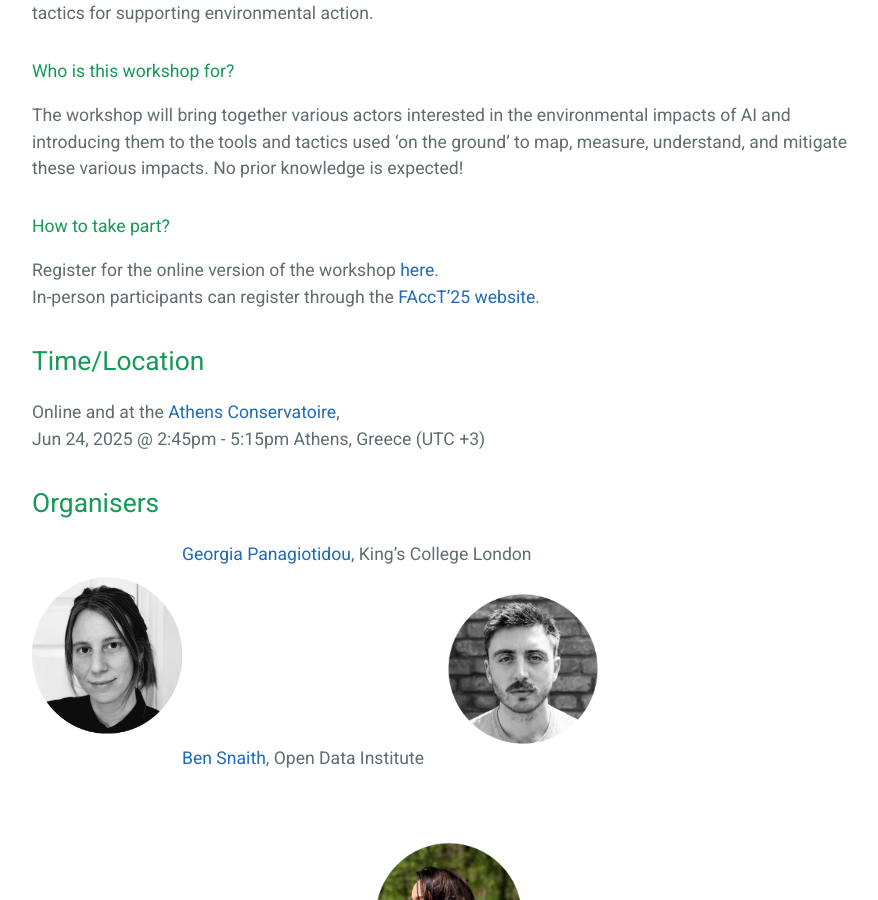
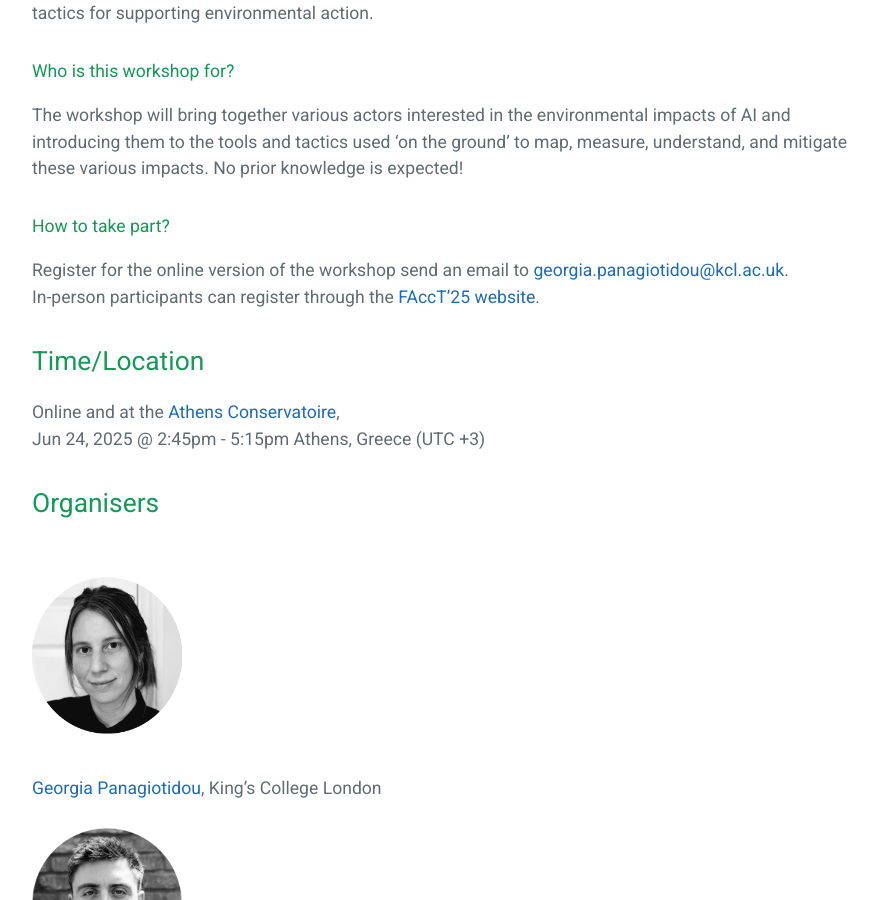
Before and after one commit to FourCoffees/environmentaltactics, a Jekyll site: the page built from index.md, in a window 1280 px wide and 900 px high, scrolled down 585 px. Shown: the whole window, without its empty margins (192-1070 px from the left). Built offline with Jekyll 4.4.1, drawn with Linux system fonts in a browser that asks for light colours.

Commit message:
Update index.md

```diff
--- a/index.md
+++ b/index.md
@@ -10,7 +10,7 @@ The workshop will bring together various actors interested in the environmental
 
 #### How to take part?
 
-Register for the online version of the workshop [here](){:target="_blank"}.
+Register for the online version of the workshop send an email to [georgia.panagiotidou@kcl.ac.uk](mailto:georgia.panagiotidou@kcl.ac.uk).
 <br>
 In-person participants can register through the [FAccT'25 website](https://facctconference.org){:target="_blank"}.
 
@@ -20,21 +20,21 @@ Online and at the [Athens Conservatoire](https://www.athensconservatoire.gr/){:t
 Jun 24, 2025 @ 2:45pm - 5:15pm Athens, Greece (UTC +3)
 
 ## Organisers
-<img src="assets/css/georgia2.png" alt="Georgia's Photo" width="150" align=left/>
+<img src="assets/css/georgia2.png" alt="Georgia's Photo" width="150" />
 [Georgia Panagiotidou](https://fourcoffees.github.io/georgiapanagiotidou/){:target="_blank"}, King's College London
 <br>
 <br>
-<img src="assets/css/ben.png" alt="Ben's Photo" width="150" style="display: block; margin: auto;"/>
+<img src="assets/css/ben.png" alt="Ben's Photo" width="150" />
 [Ben Snaith](https://theodi.org/profile/ben-snaith/){:target="_blank"}, Open Data Institute
 
 <br>
 <br>
-<img src="assets/css/tunebe.png" alt="Aurora's Photo" width="150" style="display: block; margin: auto;"/>
+<img src="assets/css/tunebe.png" alt="Aurora's Photo" width="150" />
 [Aurora Gomez](https://tunubesecamirio.com){:target="_blank"}, Tunubesecamirio
 
 <br>
 <br>
-<img src="assets/css/tkneese.png" alt="Tamara's Photo" width="150" style="display: block; margin: auto;"/>
+<img src="assets/css/tkneese.png" alt="Tamara's Photo" width="150" />
 [Tamara Kneese](https://www.tamarakneese.com){:target="_blank"}, Data & Society
 
 <br>
```
